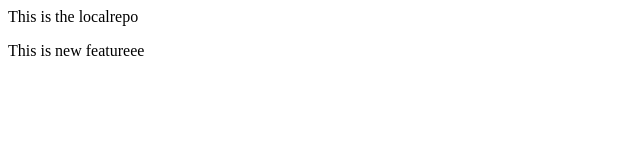
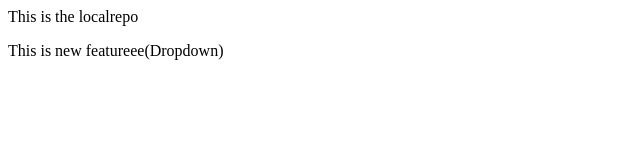
Before and after one commit to Ashwini10d/Localrepo, a plain HTML site: page index.html in a window 1280 px wide. Shown: the full height of the page, 0-640 px from the left. Drawn offline with Linux system fonts and the light colour scheme.

```diff
--- a/index.html
+++ b/index.html
@@ -1,2 +1,2 @@
 <p>This is the localrepo</p>
-<p>This is new featureee</p>
+<p>This is new featureee(Dropdown)</p>
```
